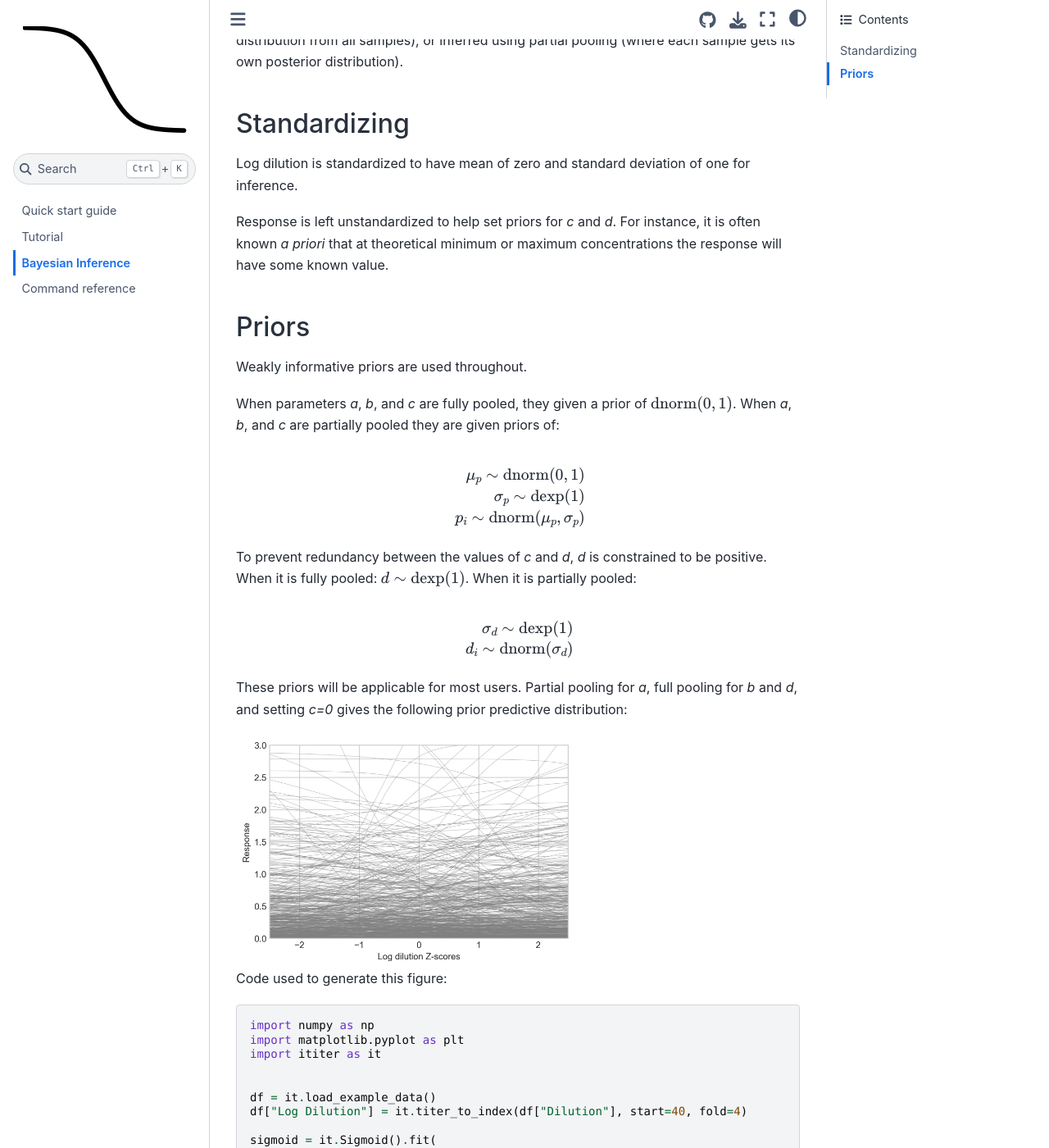
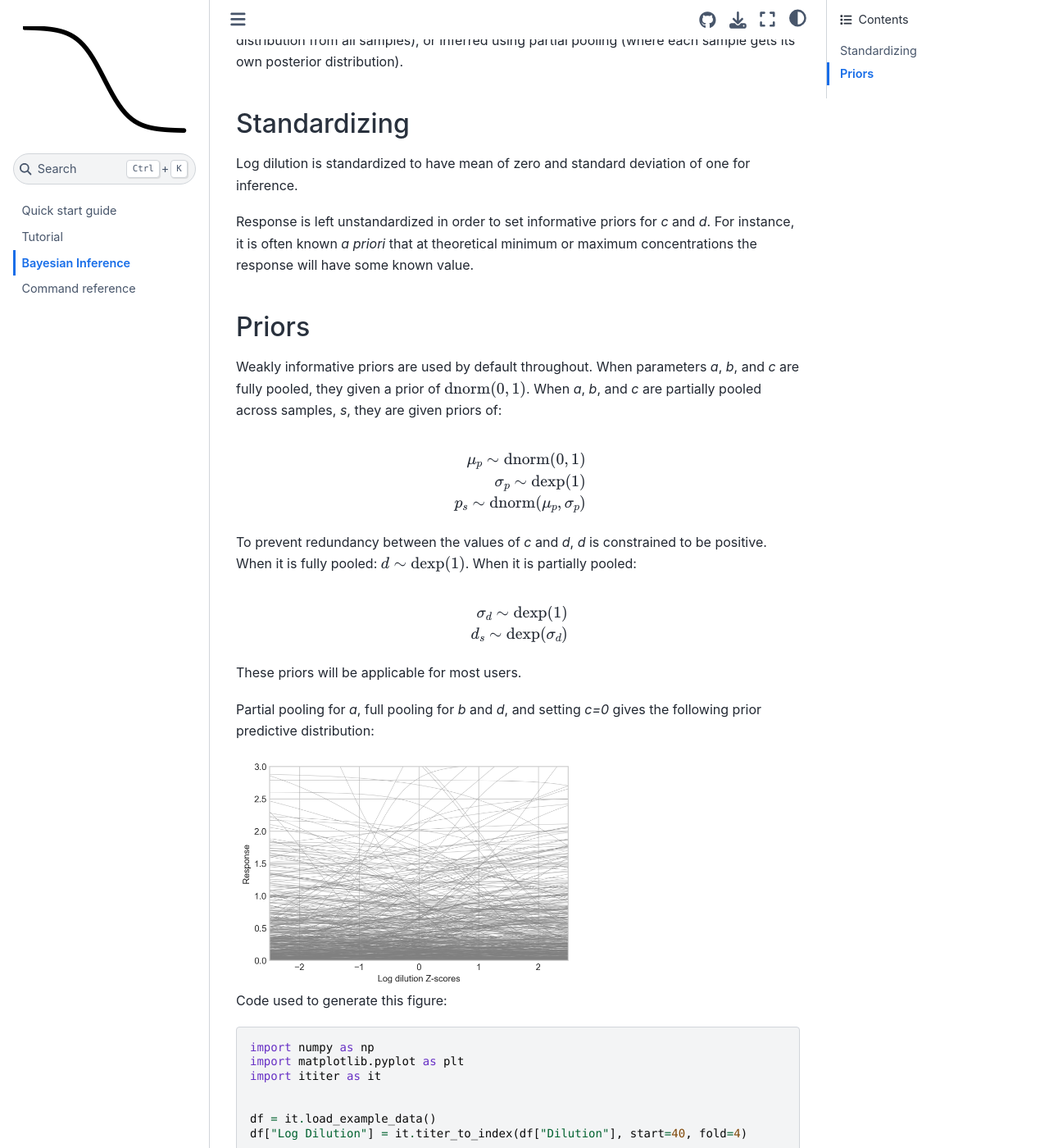
Before and after one commit to IRI-UW-Bioinformatics/ititer, a Sphinx documentation site: the page built from docs/inference.rst, in a window 1280 px wide and 1400 px high, scrolled down 584 px. Shown: the whole window at 82% size. Built offline with Sphinx 7.4.7 and the Sphinx Book theme 1.1.4, drawn with Linux system fonts in a browser that asks for light colours.

Commit message:
Fixed some parameter subscripts in docs/inference.rst.

```diff
--- a/docs/inference.rst
+++ b/docs/inference.rst
@@ -27,16 +27,15 @@ Standardizing
 
 Log dilution is standardized to have mean of zero and standard deviation of one for inference.
 
-Response is left unstandardized to help set priors for `c` and `d`.
+Response is left unstandardized in order to set informative priors for `c` and `d`.
 For instance, it is often known *a priori* that at theoretical minimum or maximum concentrations the response will have some known value.
 
 Priors
 ------
 
-Weakly informative priors are used throughout.
-
+Weakly informative priors are used by default throughout.
 When parameters `a`, `b`, and `c` are fully pooled, they given a prior of :math:`\text{dnorm}(0, 1)`.
-When `a`, `b`, and `c` are partially pooled they are given priors of:
+When `a`, `b`, and `c` are partially pooled across samples, `s`, they are given priors of:
 
 .. math::
 
@@ -44,18 +43,20 @@ When `a`, `b`, and `c` are partially pooled they are given priors of:
 
     \sigma_p \sim \text{dexp}(1)
 
-    p_i \sim \text{dnorm}(\mu_p, \sigma_p)
+    p_s \sim \text{dnorm}(\mu_p, \sigma_p)
 
 To prevent redundancy between the values of `c` and `d`, `d` is constrained to be positive.
-When it is fully pooled: :math:`d \sim \text{dexp}(1)`. When it is partially pooled:
+When it is fully pooled: :math:`d \sim \text{dexp}(1)`.
+When it is partially pooled:
 
 .. math::
 
     \sigma_d \sim \text{dexp}(1)
 
-    d_i \sim \text{dnorm}(\sigma_d)
+    d_s \sim \text{dexp}(\sigma_d)
 
 These priors will be applicable for most users.
+
 Partial pooling for `a`, full pooling for `b` and `d`, and setting `c=0` gives the following prior predictive distribution:
 
 .. image:: prior-predictive.png
```
